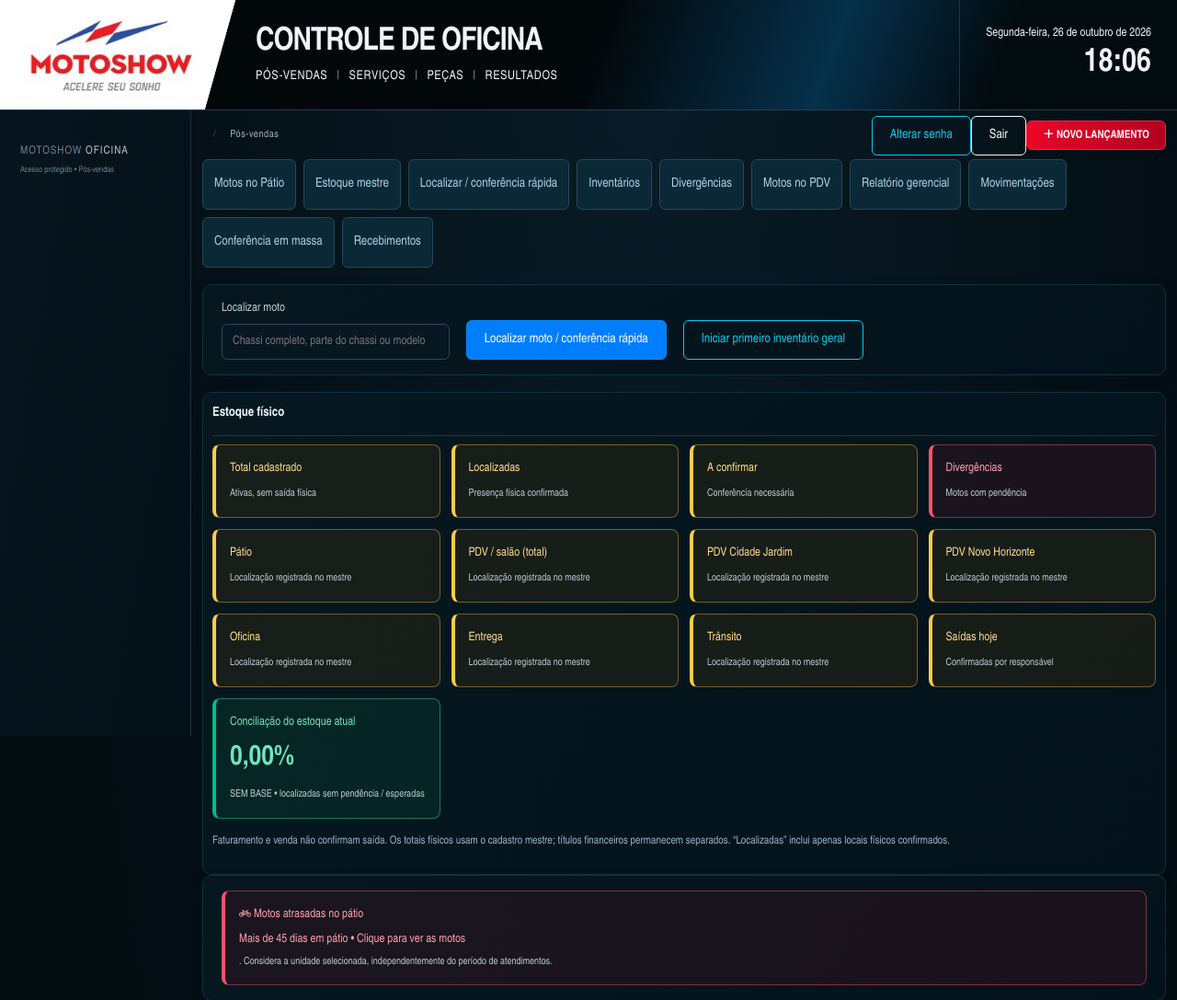
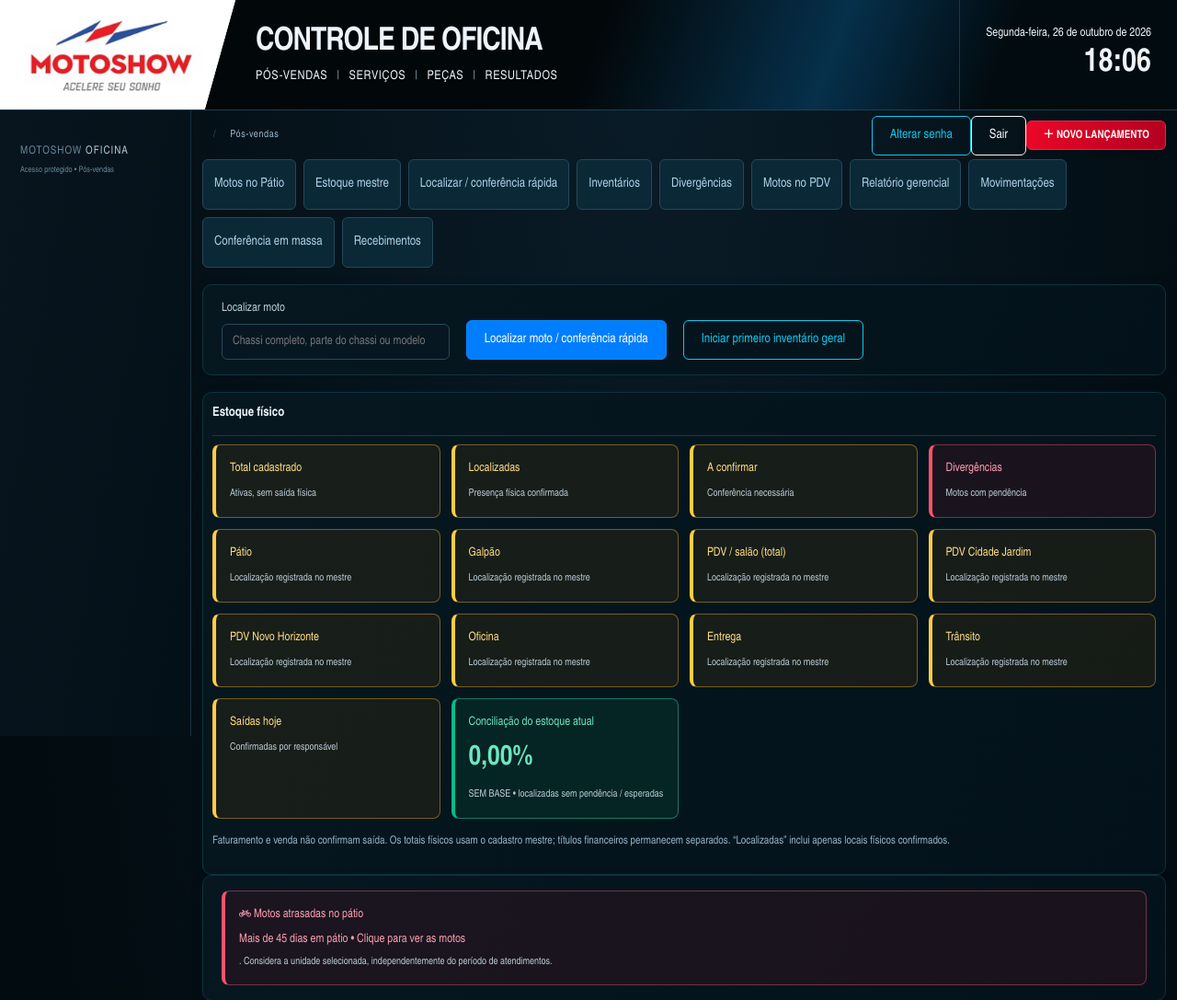
Before and after one commit to joaovictorcorreia835-cell/pos-vendas-motoshow, a Python web app: template templates/patio.html in a window 1280 px wide. Shown: the top 1087 px of the page at 92% size. Run offline with Jinja, Linux system fonts and the light colour scheme; the template is opened without the code that fills it, so the values that code supplies are empty.

Commit message:
Adiciona Galpao como localizacao fisica e indicador independente

```diff
--- a/inventario_service.py
+++ b/inventario_service.py
@@ -12,7 +12,7 @@ from sqlalchemy.orm import selectinload
 from inventario_models import *
 
 COMERCIAIS = ('DISPONÍVEL', 'RESERVADA', 'AGUARDANDO APROVAÇÃO', 'FATURADA', 'VENDIDA', 'TRANSFERÊNCIA', 'DEMONSTRAÇÃO', 'OUTRO')
-PADRAO_LOCAIS = [('PATIO','PÁTIO',True),('PDV','PDV / SALÃO',True),('PDV_CIDADE_JARDIM','PDV CIDADE JARDIM',True),('PDV_NOVO_HORIZONTE','PDV NOVO HORIZONTE',True),('OFICINA','OFICINA',True),('ENTREGA','ENTREGA',True),('TRANSITO','TRÂNSITO',False),('OUTRA_UNIDADE','OUTRA UNIDADE',False),('NAO_LOCALIZADA','NÃO LOCALIZADA',False),('A_CONFIRMAR','A CONFIRMAR',False)]
+PADRAO_LOCAIS = [('PATIO','PÁTIO',True),('GALPAO','GALPÃO',True),('PDV','PDV / SALÃO',True),('PDV_CIDADE_JARDIM','PDV CIDADE JARDIM',True),('PDV_NOVO_HORIZONTE','PDV NOVO HORIZONTE',True),('OFICINA','OFICINA',True),('ENTREGA','ENTREGA',True),('TRANSITO','TRÂNSITO',False),('OUTRA_UNIDADE','OUTRA UNIDADE',False),('NAO_LOCALIZADA','NÃO LOCALIZADA',False),('A_CONFIRMAR','A CONFIRMAR',False)]
 RANK = {'CONSULTA':0, 'OPERADOR':1, 'GESTOR':2, 'ADMIN':3}
 RANK['ESTOQUE_MOTOS']=1
 
--- a/templates/estoque_cards.html
+++ b/templates/estoque_cards.html
@@ -1,6 +1,6 @@
 <section class="panel"><h2>Estoque físico</h2><div class="estoque-cards">
 {% for key,label,filter in [('total','Total cadastrado',''),('localizadas','Localizadas','sim'),('a_confirmar','A confirmar','nao'),('divergencias','Divergências','divergencias')] %}<a class="deadline-card {{'atrasado' if key=='divergencias' else ''}}" href="{{url_for('inventario.divergencias') if filter=='divergencias' else url_for('inventario.mestre',confirmada=filter,unidade=request.args.get('unidade',''))}}"><span>{{label}}</span><strong>{{indicadores[key]}}</strong><small>{{'Ativas, sem saída física' if key=='total' else 'Presença física confirmada' if key=='localizadas' else 'Conferência necessária' if key=='a_confirmar' else 'Motos com pendência'}}</small></a>{% endfor %}
-{% for group,label in [('PATIO','Pátio'),('PDV','PDV / salão (total)'),('PDV_CIDADE_JARDIM','PDV Cidade Jardim'),('PDV_NOVO_HORIZONTE','PDV Novo Horizonte'),('OFICINA','Oficina'),('ENTREGA','Entrega'),('TRANSITO','Trânsito')] %}<a class="deadline-card" href="{{url_for('inventario.mestre',localizacao=group,unidade=request.args.get('unidade',''))}}"><span>{{label}}</span><strong>{{indicadores.por_codigo.get(group,0) if group.startswith('PDV_') else indicadores.por_local.get(group,0)}}</strong><small>Localização registrada no mestre</small></a>{% endfor %}
+{% for group,label in [('PATIO','Pátio'),('GALPAO','Galpão'),('PDV','PDV / salão (total)'),('PDV_CIDADE_JARDIM','PDV Cidade Jardim'),('PDV_NOVO_HORIZONTE','PDV Novo Horizonte'),('OFICINA','Oficina'),('ENTREGA','Entrega'),('TRANSITO','Trânsito')] %}<a class="deadline-card" href="{{url_for('inventario.mestre',localizacao=group,unidade=request.args.get('unidade',''))}}"><span>{{label}}</span><strong>{{indicadores.por_codigo.get(group,0) if group.startswith('PDV_') else indicadores.por_local.get(group,0)}}</strong><small>Localização registrada no mestre</small></a>{% endfor %}
 <div class="deadline-card"><span>Saídas hoje</span><strong>{{indicadores.saidas_hoje}}</strong><small>Confirmadas por responsável</small></div>
 <div class="deadline-card {{'atrasado' if indicadores.conciliacao<95 else 'atencao' if indicadores.conciliacao<100 else 'estoque-conciliado'}}"><span>Conciliação do estoque atual</span><strong>{{'%.2f'|format(indicadores.conciliacao)|replace('.',',')}}%</strong><small>{{'SEM BASE' if not indicadores.total else 'CONCILIADO' if indicadores.conciliacao==100 else 'ATENÇÃO' if indicadores.conciliacao>=95 else 'DIVERGENTE'}} • localizadas sem pendência / esperadas</small></div>
 </div><p class="monthly-note">Faturamento e venda não confirmam saída. Os totais físicos usam o cadastro mestre; títulos financeiros permanecem separados. “Localizadas” inclui apenas locais físicos confirmados.</p></section>
```
